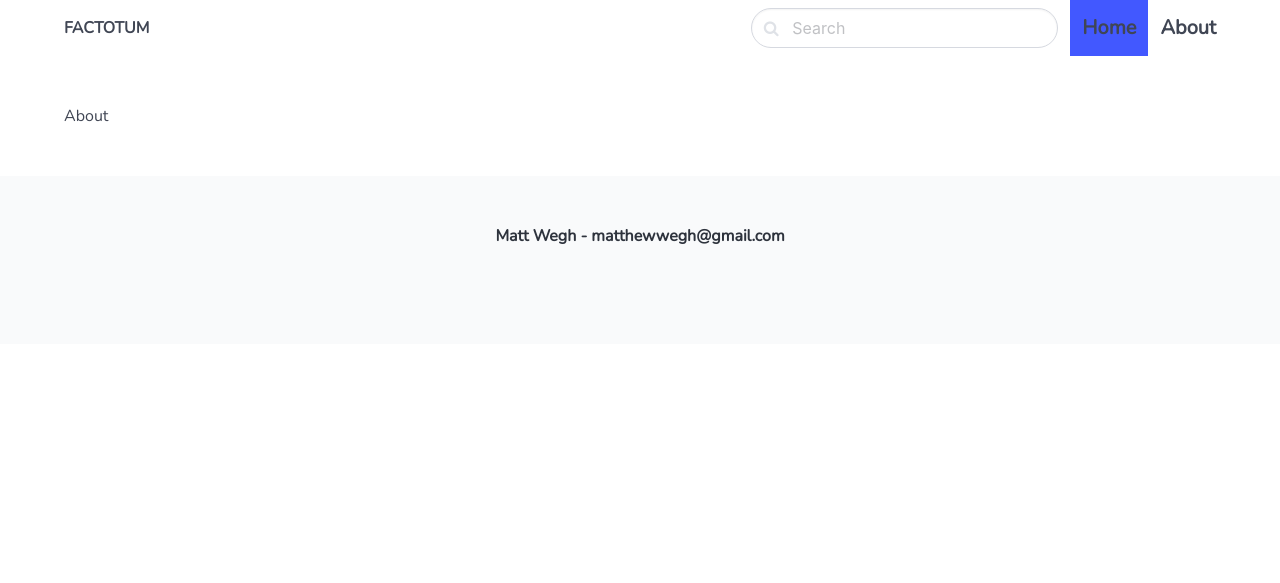
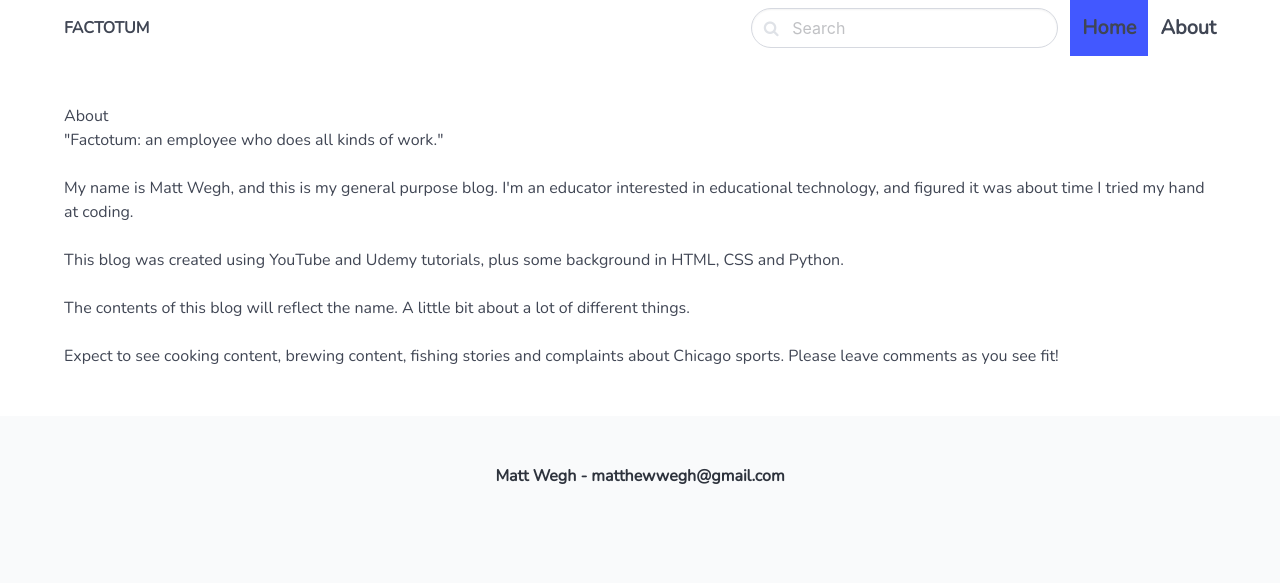
Before and after one commit to m-wegh/blog, a Django app: page /about/ in a window 1280 px wide. Shown: the top 583 px of the page. Run offline with Django 5.2, Linux system fonts and the light colour scheme.

Commit message:
Create about section text

```diff
--- a/core/templates/core/about.html
+++ b/core/templates/core/about.html
@@ -5,4 +5,13 @@
 <h1>
     About
 </h1>
+
+<p>
+    "Factotum: an employee who does all kinds of work." <br><br>
+    My name is Matt Wegh, and this is my general purpose blog. I'm an educator interested in educational technology, and figured it was about time I tried my hand at coding. <br><br>
+    This blog was created using YouTube and Udemy tutorials, plus some background in HTML, CSS and Python. <br><br>
+    The contents of this blog will reflect the name. A little bit about a lot of different things. <br><br>
+    Expect to see cooking content, brewing content, fishing stories and complaints about Chicago sports. Please leave comments as you see fit!
+
+</p>
 {% endblock %}
```
